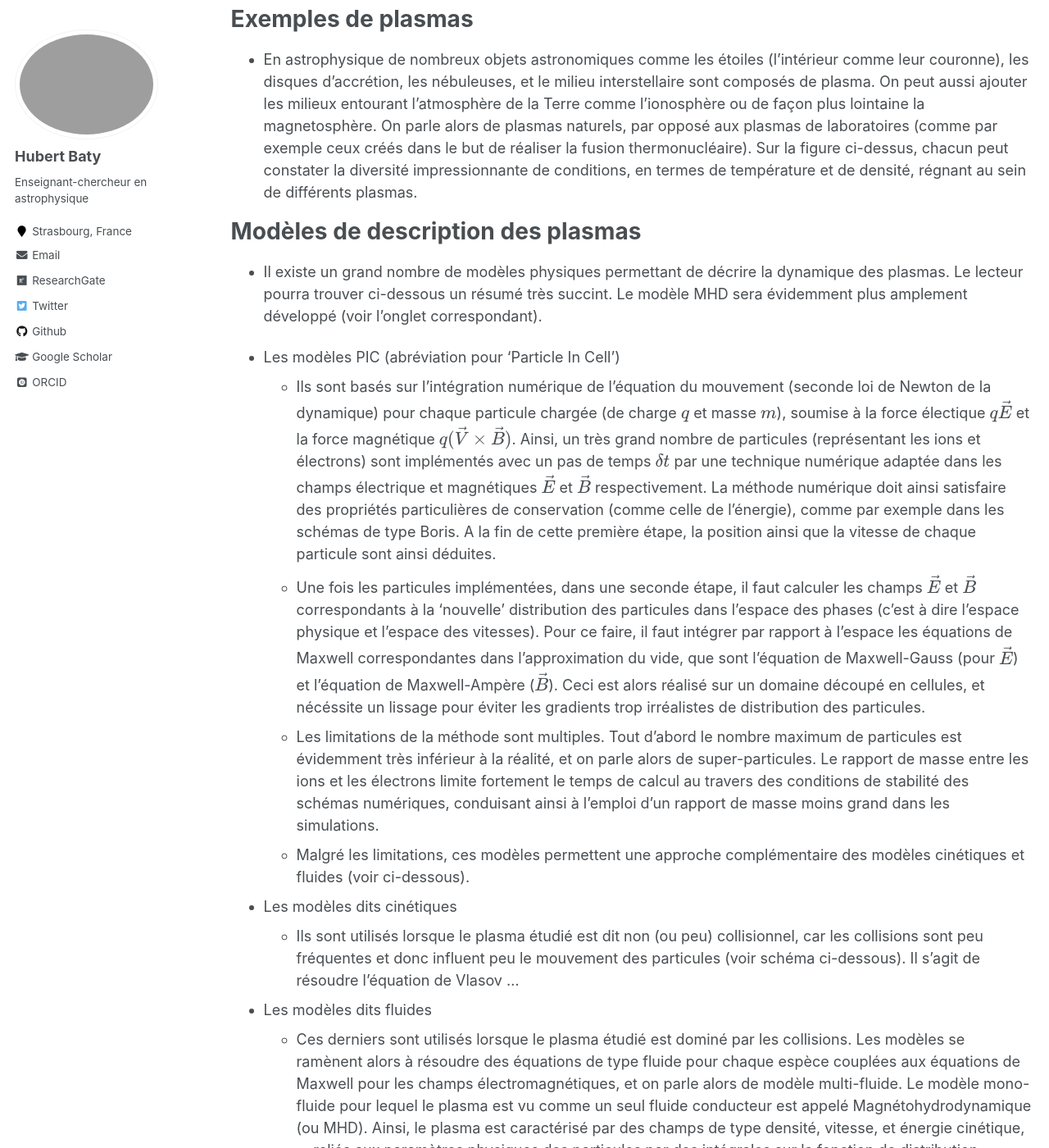
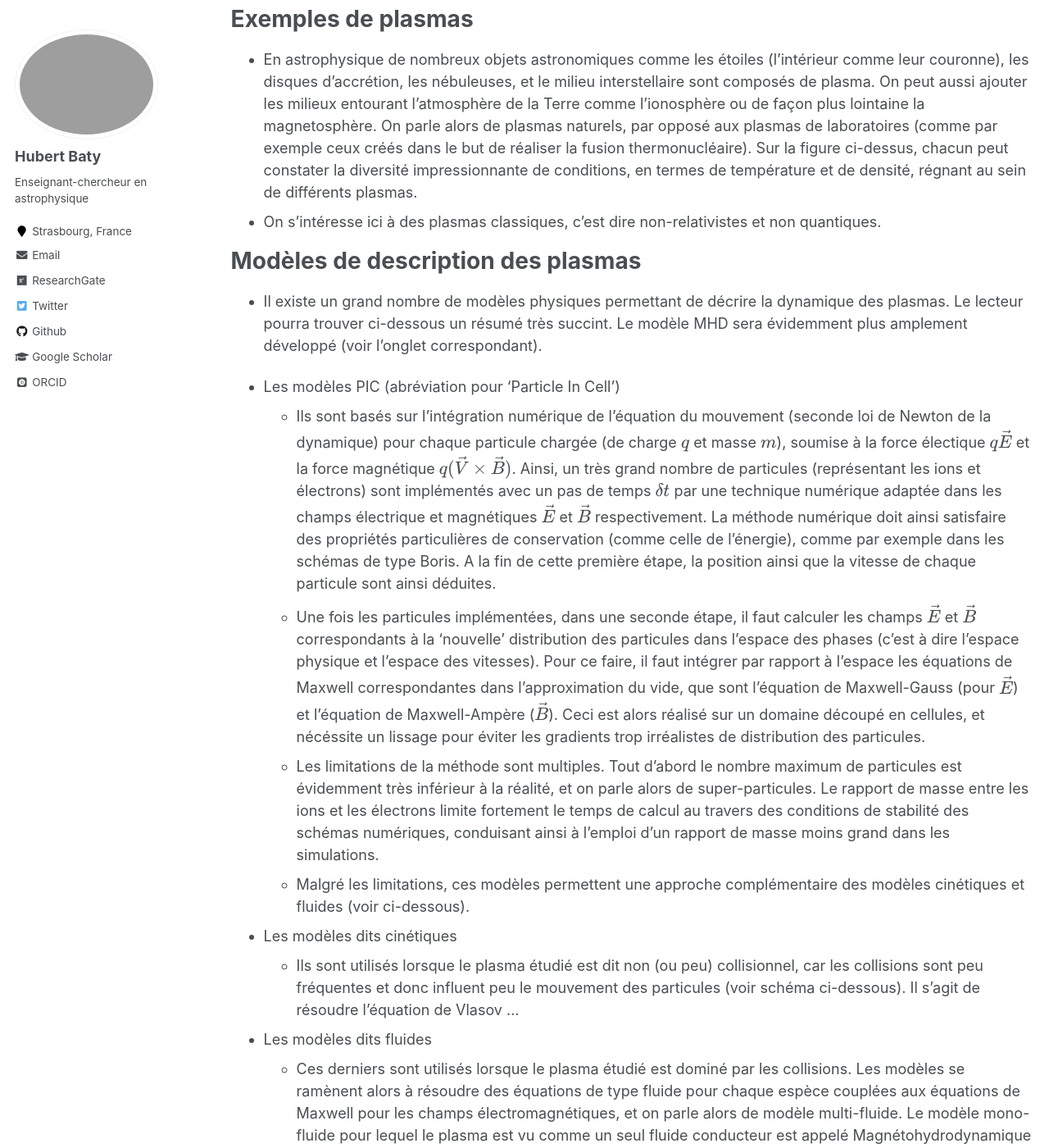
Before and after one commit to hubertbaty/hubertbaty.github.io, a Jekyll site: the page built from _pages/plasma.md, in a window 1280 px wide and 1400 px high, scrolled down 2478 px. Shown: the whole window at 82% size. Built offline with Jekyll 4.4.1, drawn with Linux system fonts in a browser that asks for light colours; some web fonts are replaced; formulas are drawn with MathJax 3; some of the changed text lies outside the part shown.

Commit message:
Update plasma.md

```diff
--- a/_pages/plasma.md
+++ b/_pages/plasma.md
@@ -41,6 +41,7 @@ Exemples de plasmas
 * En astrophysique de nombreux objets astronomiques comme les étoiles (l'intérieur comme leur couronne), les disques d'accrétion, les nébuleuses, et le milieu interstellaire sont composés
 de plasma. On peut aussi ajouter les milieux entourant l'atmosphère de la Terre comme l'ionosphère ou de façon plus lointaine la magnetosphère. On parle alors de plasmas naturels, par opposé aux plasmas de laboratoires (comme par exemple ceux créés dans le but de réaliser la fusion
 thermonucléaire). Sur la figure ci-dessus, chacun peut constater la diversité impressionnante de conditions, en termes de température et de densité, régnant au sein de différents plasmas.
+* On s'intéresse ici à des plasmas classiques, c'est dire non-relativistes et non quantiques.
 
 
 
@@ -57,4 +58,4 @@ Modèles de description des plasmas
   * Ils sont utilisés lorsque le plasma étudié est dit non (ou peu) collisionnel, car les collisions sont peu fréquentes et donc influent peu le mouvement des particules (voir schéma ci-dessous). Il s'agit de résoudre l'équation de Vlasov ...
 * Les modèles dits fluides
   * Ces derniers sont utilisés lorsque le plasma étudié est dominé par les collisions. Les modèles se ramènent alors à résoudre des équations de type fluide pour chaque espèce couplées aux équations de Maxwell pour les champs électromagnétiques, et on parle alors de modèle multi-fluide. Le modèle mono-fluide pour lequel le plasma est vu comme un seul fluide conducteur est appelé Magnétohydrodynamique (ou MHD). Ainsi, le plasma est caractérisé par des champs de type densité, vitesse, et énergie cinétique, ... reliés aux paramètres physiques des particules par des intégrales sur la fonction de distribution.
-  * La MHD est constituée d'un premier jeu de trois équations différentielles de conservation permettant de calculer la densité volumique du plasma $\rho$, la vitesse $\vec V$, et la température $T$. Une hypothèse d'équation d'état est aussi nécéssaire pour relier $T$ et $\rho$ à la pression thermique $P_t$. Une équation différentielle supplémentaire (déduite des équations de Maxwell et de la loi d'Ohm) permet aussi d'obtenir le champ magnétique $\vec B$.
+  * La MHD est constituée d'un premier jeu de trois équations différentielles de conservation permettant de calculer la densité volumique du plasma $\rho$, la vitesse $\vec V$ (à ne pas confondre avec la vitesse des particules), et la température $T$. Une hypothèse d'équation d'état est aussi nécéssaire pour relier $T$ et $\rho$ à la pression thermique $P_t$. Une équation différentielle supplémentaire (déduite des équations de Maxwell et de la loi d'Ohm) permet aussi d'obtenir le champ magnétique $\vec B$.
```
